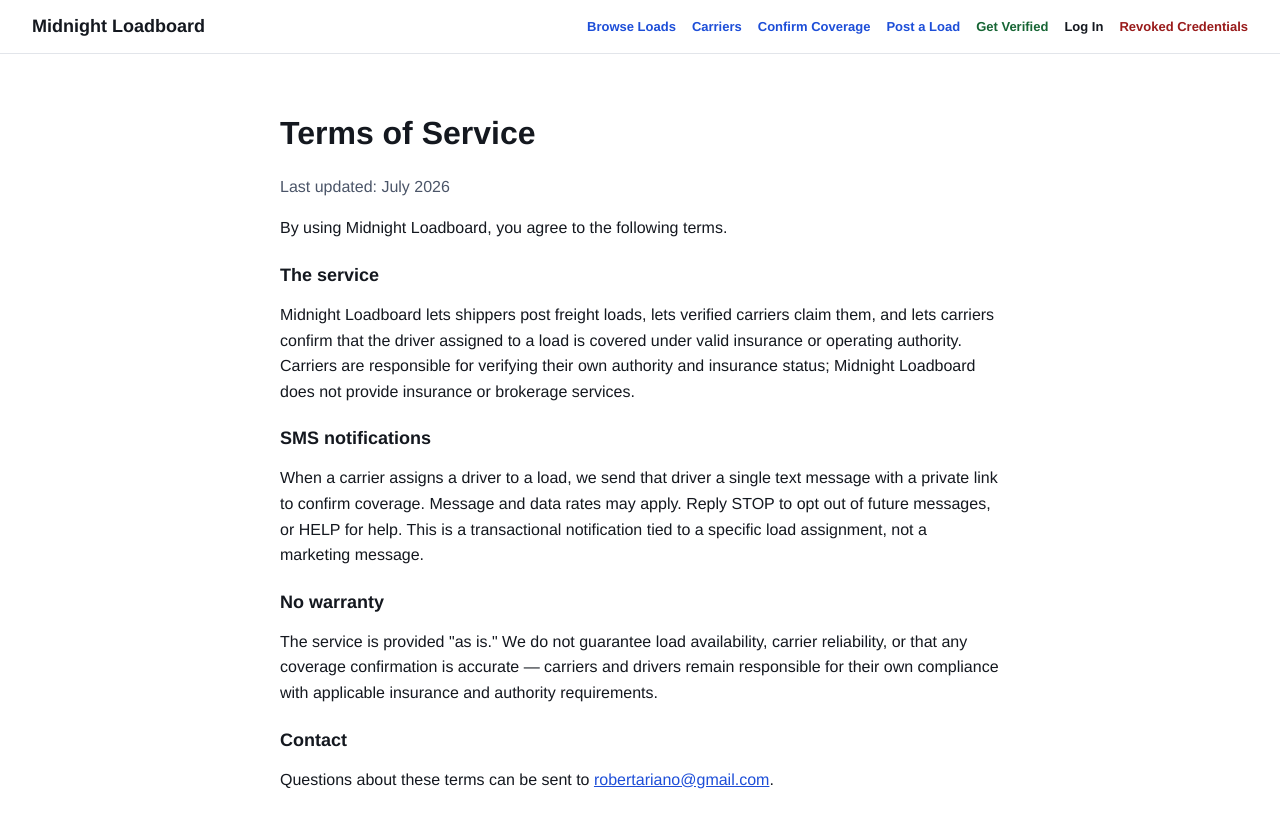
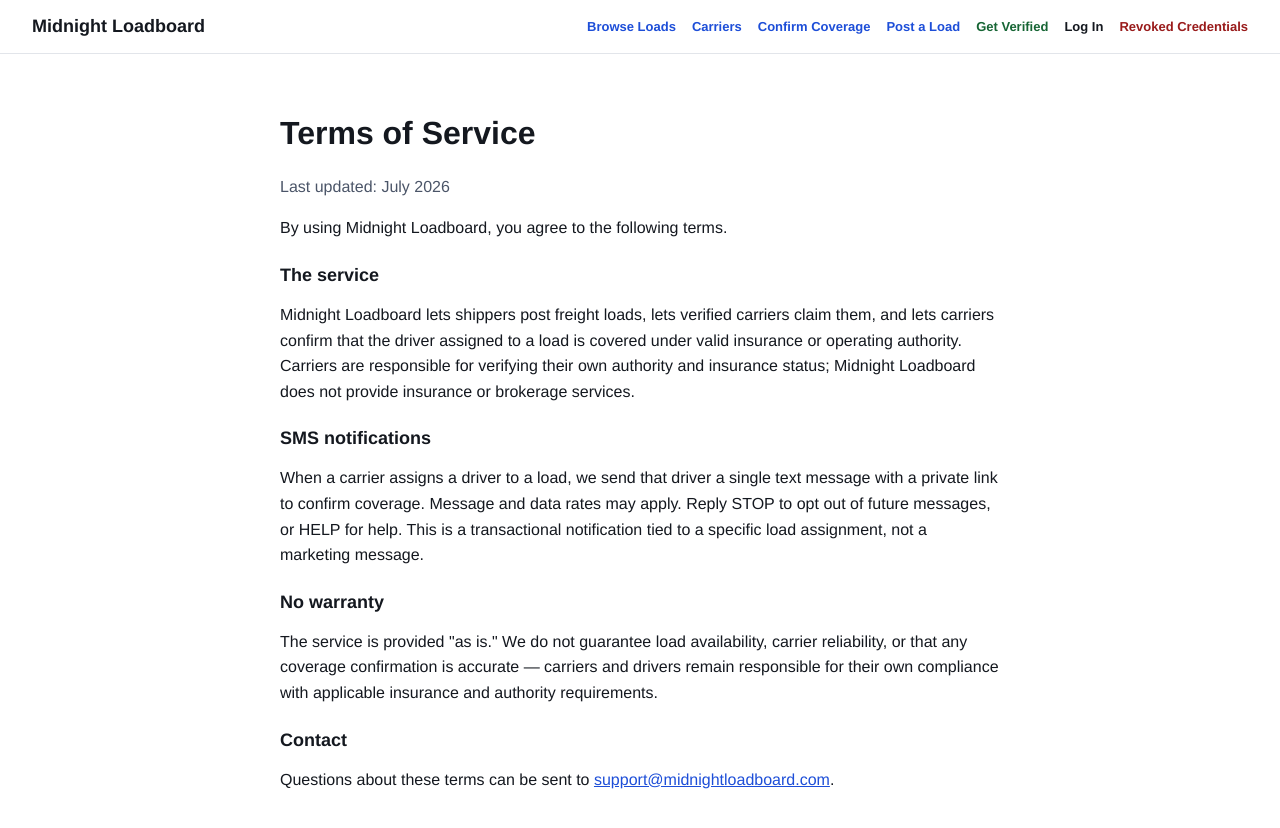
Before and after one commit to Robariano/midnight-loadboard-app, a Next.js app: page /terms-of-service in a window 1280 px wide. Shown: the top 828 px of the page. Built offline with nearby package versions, Linux system fonts and the light colour scheme.

Commit message:
Update contact email in terms of service page

```diff
--- a/app/terms-of-service/page.js
+++ b/app/terms-of-service/page.js
@@ -34,7 +34,7 @@ export default function TermsOfService() {
       <h2 style={{ color: "#14181f", fontSize: 18, marginTop: 24 }}>Contact</h2>
       <p style={{ color: "#14181f", lineHeight: 1.6 }}>
         Questions about these terms can be sent to{" "}
-        <a href="mailto:robertariano@gmail.com" style={{ color: "#1d4ed8" }}>robertariano@gmail.com</a>.
+        <a href="mailto:support@midnightloadboard.com" style={{ color: "#1d4ed8" }}>support@midnightloadboard.com</a>.
       </p>
     </div>
   );
```
